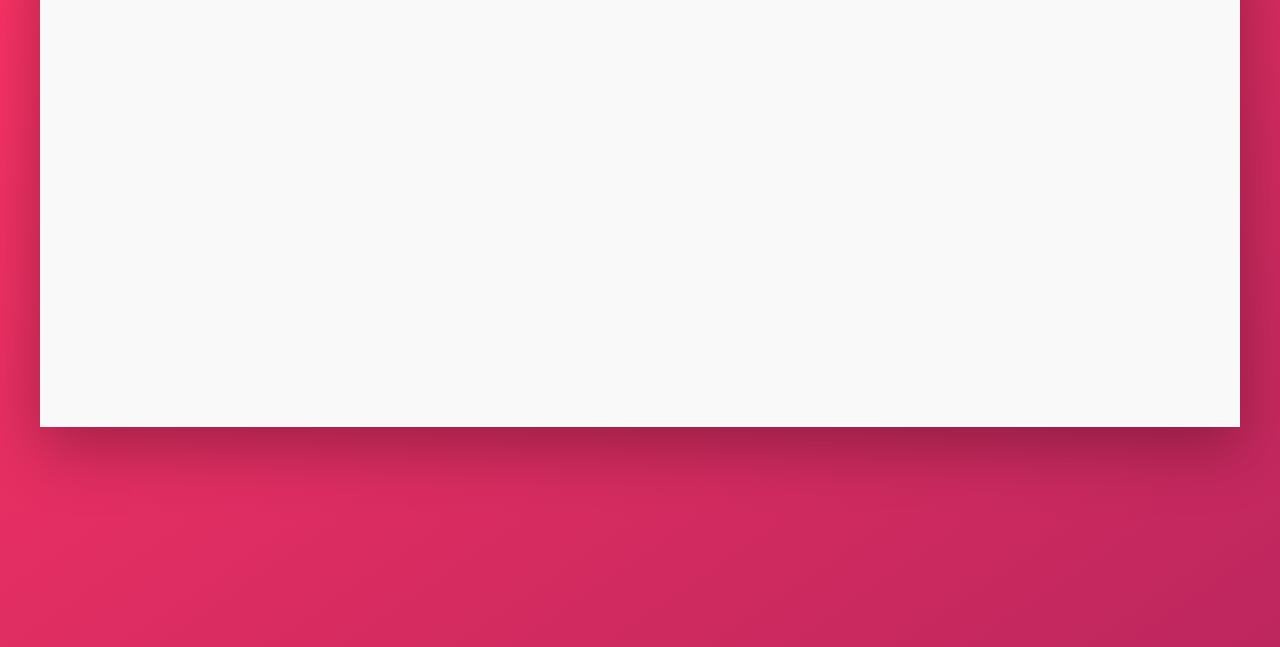
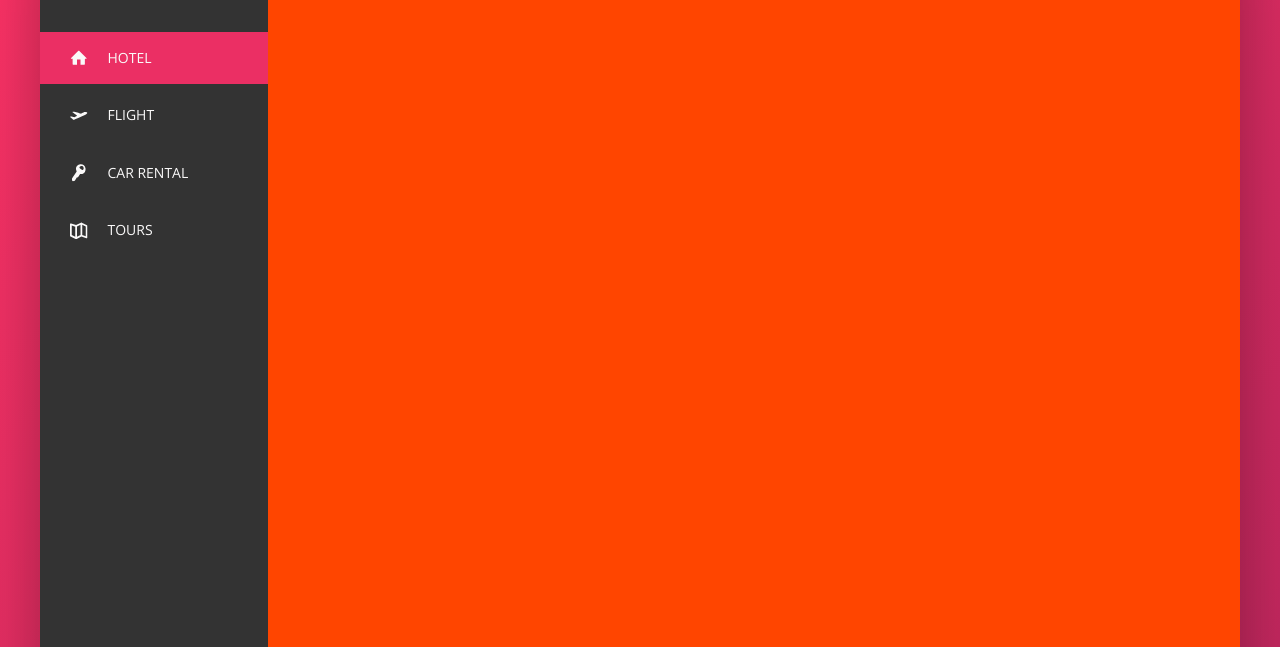
Before and after one commit to elenetskitishvili/trillo-booking-app, a website: page index.html in a window 1280 px wide. Shown: the part 153-800 px from the top of the page. Drawn offline with nearby package versions, Linux system fonts and the light colour scheme; files that its build step writes are made by us from their sources.

Commit message:
Build navigation section

```diff
--- a/index.html
+++ b/index.html
@@ -53,9 +53,52 @@
           </div>
         </nav>
       </header>
+
       <div class="content">
-        <nav class="sidebar"></nav>
+        <nav class="sidebar">
+          <ul class="side-nav">
+            <li class="side-nav__item side-nav__item--active">
+              <a href="#" class="side-nav__link">
+                <svg class="side-nav__icon">
+                  <use xlink:href="img/sprite.svg#icon-home"></use>
+                </svg>
+                <span>Hotel</span>
+              </a>
+            </li>
+            <li class="side-nav__item">
+              <a href="#" class="side-nav__link">
+                <svg class="side-nav__icon">
+                  <use
+                    xlink:href="img/sprite.svg#icon-aircraft-take-off"
+                  ></use>
+                </svg>
+                <span>Flight</span>
+              </a>
+            </li>
+            <li class="side-nav__item">
+              <a href="#" class="side-nav__link">
+                <svg class="side-nav__icon">
+                  <use xlink:href="img/sprite.svg#icon-key"></use>
+                </svg>
+                <span>Car rental</span>
+              </a>
+            </li>
+            <li class="side-nav__item">
+              <a href="#" class="side-nav__link">
+                <svg class="side-nav__icon">
+                  <use xlink:href="img/sprite.svg#icon-map"></use>
+                </svg>
+                <span>Tours</span>
+              </a>
+            </li>
+          </ul>
+
+          <div class="legal">&copy; 2024 by Trillo. All rights reserved.</div>
+        </nav>
+
         <main class="hotel-view"></main>
+      </div>
+
       </div>
     </div>
   </body>
--- a/sass/_components.scss
+++ b/sass/_components.scss
@@ -116,3 +116,73 @@
     border-radius: 50%;
   }
 }
+
+////////////////////////////////////////
+// SIDE NAVIGATION
+.side-nav {
+  font-size: 1.4rem;
+  list-style: none;
+  margin-top: 3.5rem;
+  &__item {
+    position: relative;
+
+    &:not(:last-child) {
+      margin-bottom: 0.5rem;
+    }
+  }
+  &__item::before {
+    content: "";
+    position: absolute;
+    top: 0;
+    left: 0;
+    height: 100%;
+    width: 3px;
+    background-color: var(--color-primary);
+    transform: scaleY(0);
+    transition: transform 0.2s, width 0.4s cubic-bezier(1, 0, 0, 1) 0.2s,
+      background-color 0.1s;
+  }
+
+  &__item:hover::before,
+  &__item--active::before {
+    transform: scaleY(1);
+    width: 100%;
+  }
+
+  &__item:active::before {
+    background-color: var(--color-primary-light);
+  }
+
+  &__link:link,
+  &__link:visited {
+    color: var(--color-grey-light-1);
+    text-decoration: none;
+    text-transform: uppercase;
+    display: block;
+    padding: 1.5rem 3rem;
+    position: relative;
+    z-index: 10;
+
+    display: flex;
+    align-items: center;
+    gap: 2rem;
+  }
+
+  &__link {
+  }
+
+  &__icon {
+    width: 1.75rem;
+    height: 1.75rem;
+    fill: currentColor;
+  }
+}
+
+////////////////////////////////////////
+// LEGAL TEXT
+.legal {
+  font-size: 1.2rem;
+  color: var(--color-grey-light-4);
+  text-align: center;
+  padding: 1.5rem;
+}
--- a/sass/_layout.scss
+++ b/sass/_layout.scss
@@ -26,9 +26,16 @@
   background-color: var(--color-grey-dark-1);
 
   flex: 0, 0, 18%;
+
+  display: flex;
+  flex-direction: column;
+  justify-content: space-between;
 }
 
 .hotel-view {
   background-color: #fff;
+
+  background-color: orangered;
+  height: 80rem;
   flex: 1;
 }
```
Also changed, not shown: 1 other file.
